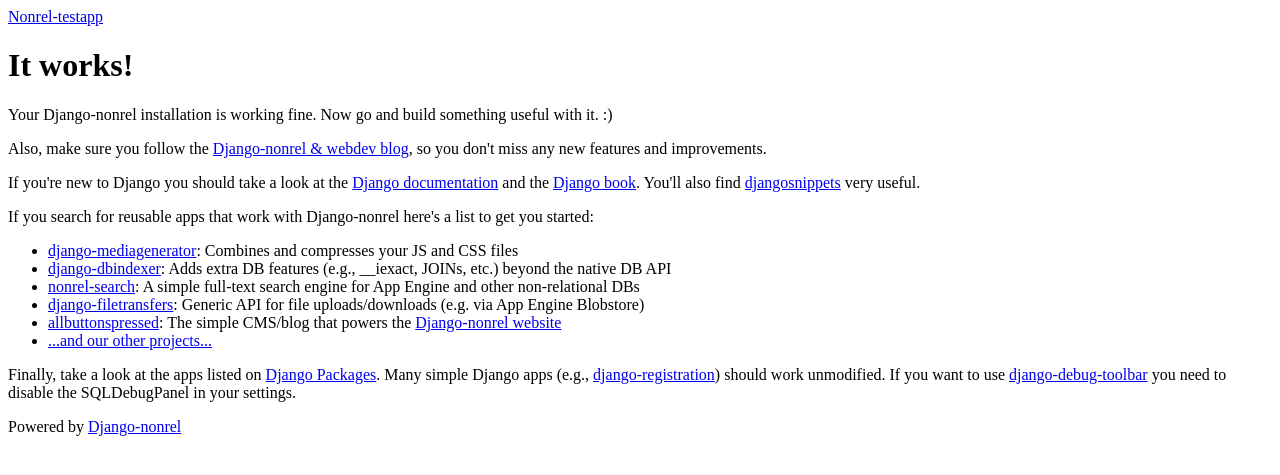
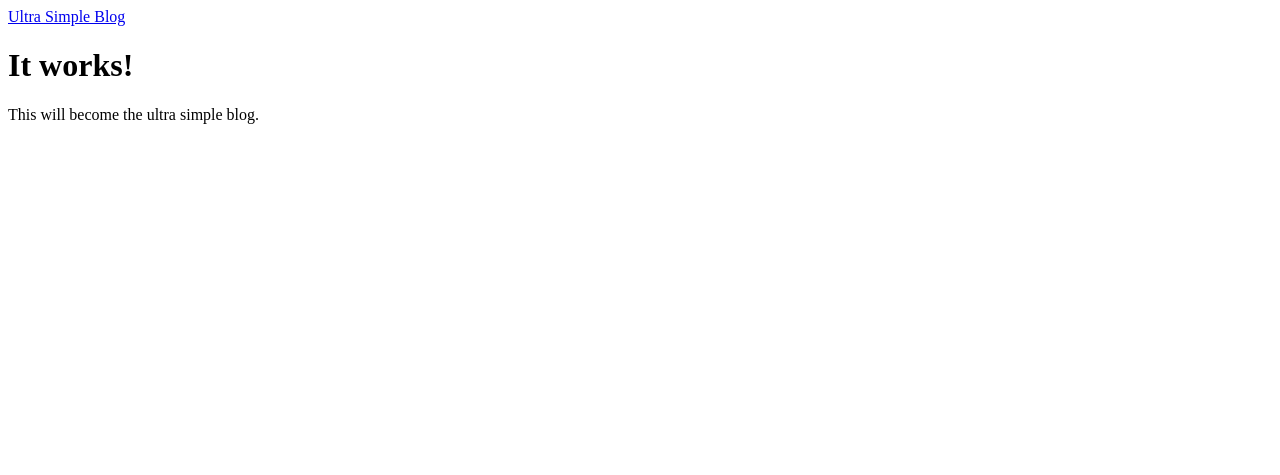
Before and after one commit to jesseh/ultra-simple-blog, a Django app: template ultrasimpleblog-project/templates/home.html in a window 1280 px wide. Shown: the top 475 px of the page. Run offline with Django 3.2, Linux system fonts and the light colour scheme; the template is opened without the code that fills it, so the values that code supplies are empty; parts of the project's set-up code (start-up, migrations or seed data) failed here and were passed over.

Commit message:
Customized base setup for ultra simple blog project.

```diff
--- a/ultrasimpleblog-project/app.yaml
+++ b/ultrasimpleblog-project/app.yaml
@@ -1,4 +1,4 @@
-application: ctst
+application: ultrasimpleblog
 version: 1
 runtime: python
 api_version: 1
--- a/ultrasimpleblog-project/settings.py
+++ b/ultrasimpleblog-project/settings.py
@@ -10,7 +10,7 @@
 DATABASES['default'] = {'ENGINE': 'dbindexer', 'TARGET': 'native'}
 AUTOLOAD_SITECONF = 'indexes'
 
-SECRET_KEY = '=r-$b*8hglm+858&9t043hlm6-&6-3d3vfc4((7yd0dbrakhvi'
+SECRET_KEY = '=r-$aldkasdf9aa0J(*N*dfjamva0*&djakdf0(*HG^<S-F7Yn'
 
 INSTALLED_APPS = (
 #    'django.contrib.admin',
--- a/ultrasimpleblog-project/templates/base.html
+++ b/ultrasimpleblog-project/templates/base.html
@@ -6,7 +6,7 @@
     xml:lang="{% firstof LANGUAGE_CODE 'en' %}"
     lang="{% firstof LANGUAGE_CODE 'en' %}">
   <head>
-    <title>{% block title %}{% endblock %} - Nonrel-testapp</title>
+    <title>{% block title %}{% endblock %} - Ultra Simple Blog</title>
 
     {% block css %}
     {% endblock %}
@@ -19,7 +19,7 @@
 
   <body>
     <div id="header">
-      <a id="logo" href="/">Nonrel-testapp</a>
+      <a id="logo" href="/">Ultra Simple Blog</a>
     </div>
 
     <div class="columns">
@@ -44,7 +44,6 @@
     </div>
 
     <div id="footer">
-      <p>Powered by <a href="http://www.allbuttonspressed.com/projects/django-nonrel">Django-nonrel</a></p>
     </div>
 
     {% block js %}
--- a/ultrasimpleblog-project/templates/home.html
+++ b/ultrasimpleblog-project/templates/home.html
@@ -4,39 +4,6 @@
 {% block content %}
 <h1>It works!</h1>
 <p>
-Your Django-nonrel installation is working fine.
-Now go and build something useful with it. :)
-</p>
-
-<p>
-Also, make sure you follow the
-<a href="http://www.allbuttonspressed.com/blog/django">Django-nonrel &amp; webdev blog</a>,
-so you don't miss any new features and improvements.
-</p>
-
-<p>
-If you're new to Django you should take a look at the
-<a href="http://docs.djangoproject.com/en/dev/">Django documentation</a>
-and the
-<a href="http://www.djangobook.com/">Django book</a>.
-You'll also find <a href="http://djangosnippets.org/">djangosnippets</a>
-very useful.
-</p>
-
-<p>
-If you search for reusable apps that work with Django-nonrel here's a list to get you started:
-</p>
-
-<ul>
-  <li><a href="http://www.allbuttonspressed.com/projects/django-mediagenerator">django-mediagenerator</a>: Combines and compresses your JS and CSS files</li>
-  <li><a href="http://www.allbuttonspressed.com/projects/django-dbindexer">django-dbindexer</a>: Adds extra DB features (e.g., __iexact, JOINs, etc.) beyond the native DB API</li>
-  <li><a href="http://www.allbuttonspressed.com/projects/nonrel-search">nonrel-search</a>: A simple full-text search engine for App Engine and other non-relational DBs</li>
-  <li><a href="http://www.allbuttonspressed.com/projects/django-filetransfers">django-filetransfers</a>: Generic API for file uploads/downloads (e.g. via App Engine Blobstore)</li>
-  <li><a href="http://www.allbuttonspressed.com/projects/allbuttonspressed">allbuttonspressed</a>: The simple CMS/blog that powers the <a href="http://www.allbuttonspressed.com">Django-nonrel website</a></li>
-  <li><a href="http://www.allbuttonspressed.com/projects">...and our other projects...</a></li>
-</ul>
-
-<p>
-Finally, take a look at the apps listed on <a href="http://djangopackages.com/">Django Packages</a>. Many simple Django apps (e.g., <a href="https://bitbucket.org/ubernostrum/django-registration">django-registration</a>) should work unmodified. If you want to use <a href="http://robhudson.github.com/django-debug-toolbar/">django-debug-toolbar</a> you need to disable the SQLDebugPanel in your settings.
+This will become the ultra simple blog.
 </p>
 {% endblock %}
```
Also changed, not shown: 1 other file.
